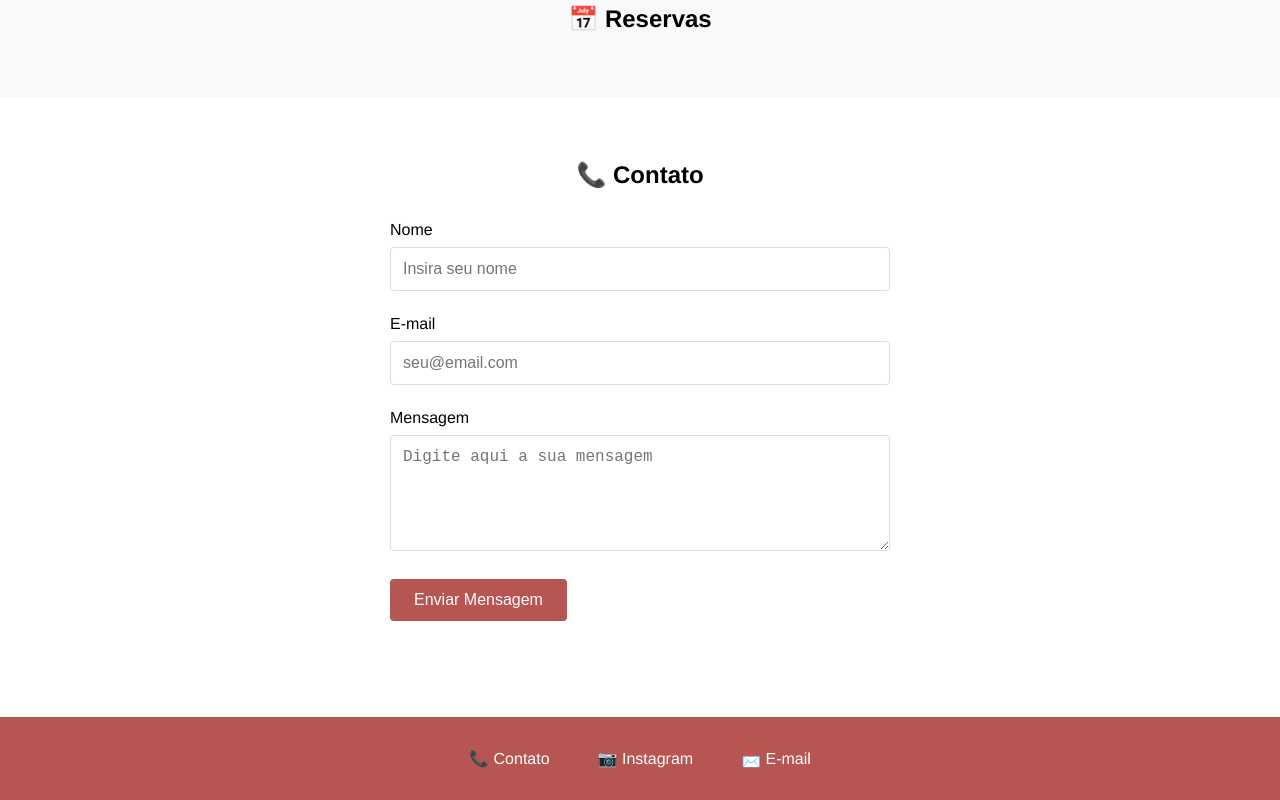
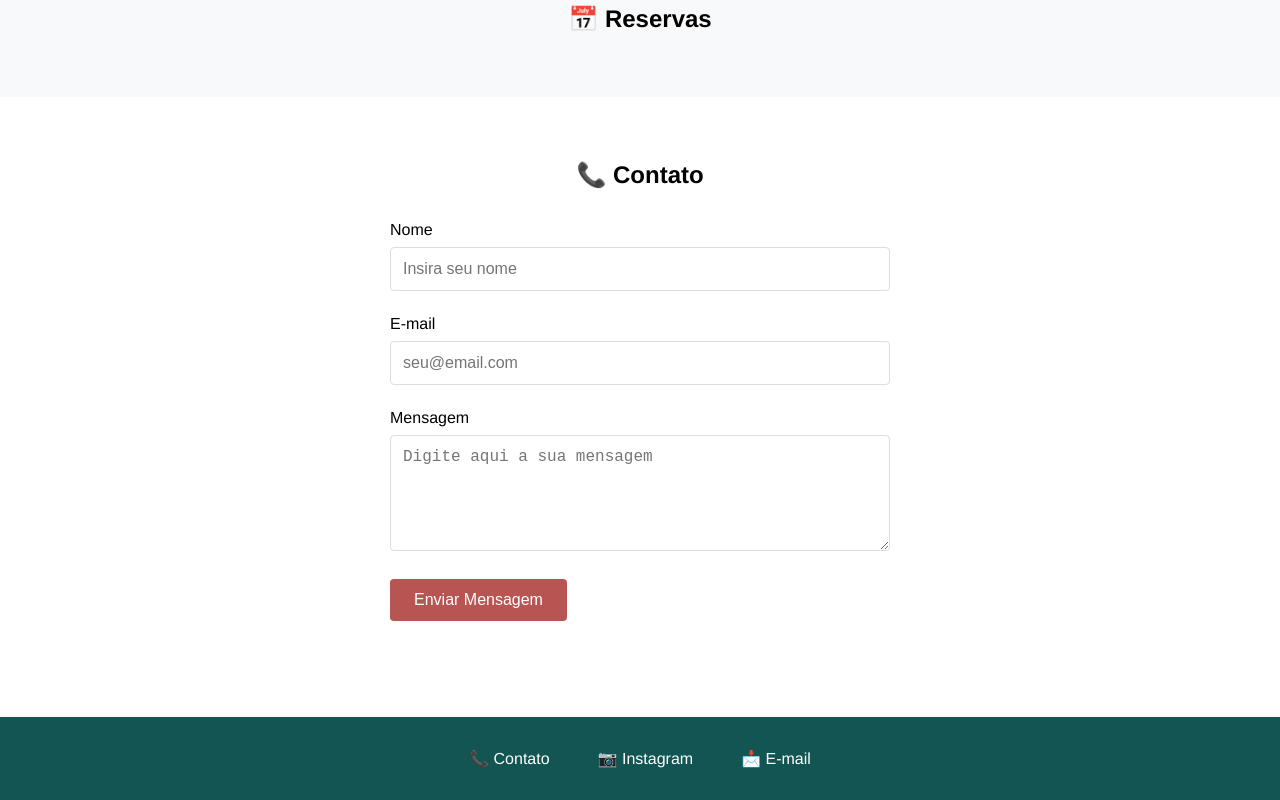
Before and after one commit to dwbessa/AuroraWebsite, a Vue app: page / in a window 1280 px wide. Shown: the part 821-1621 px from the top of the page. Built offline with nearby package versions, Linux system fonts and the light colour scheme.

Commit message:
testing something

```diff
--- a/src/components/FooterSection.vue
+++ b/src/components/FooterSection.vue
@@ -22,7 +22,7 @@ export default {
 
 <style scoped>
 .footer {
-  background-color: rgb(183, 85, 83);
+  background-color: rgb(18, 85, 83);
   padding: 2rem;
   color: white;
 }
```
